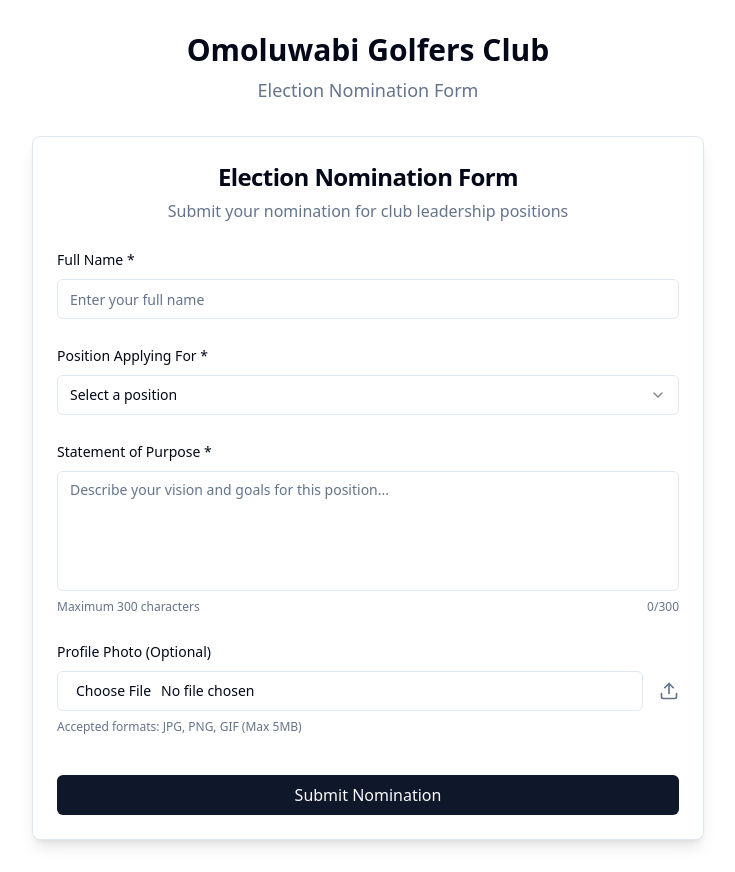
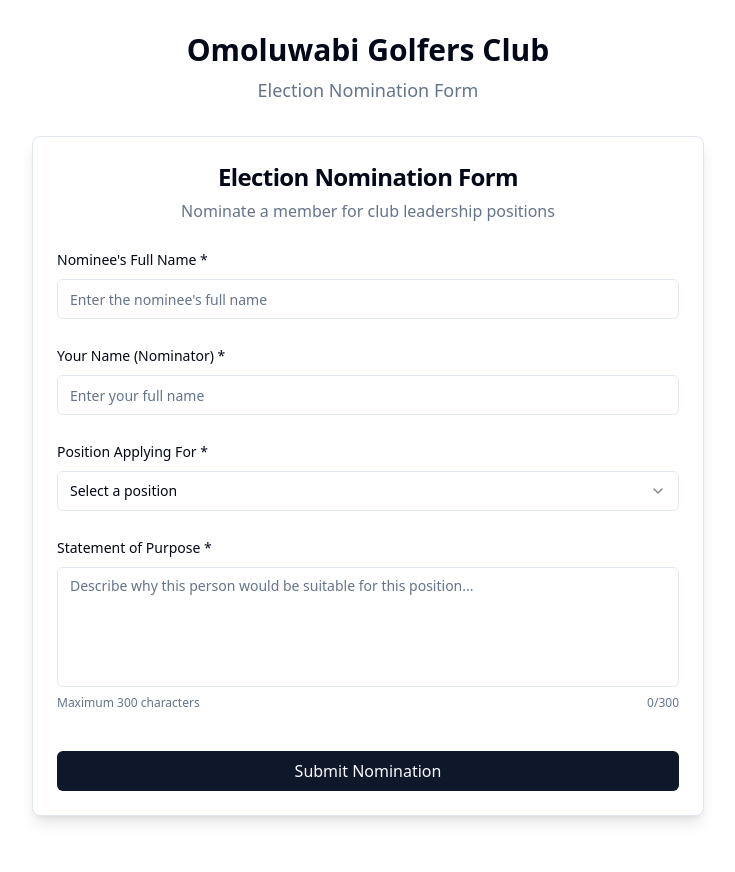
Before and after one commit to AdegbolaAnjolaoluwa/omoluwabi-nomination-form, a React (Vite) app: page / in a window 1280 px wide. Shown: the whole page, without its empty margins (272-1007 px from the left). After the commit the page ends 848 px from the top, so only its background shows below. Built offline with nearby package versions, Linux system fonts and the light colour scheme.

Commit message:
Refactor: Allow nominations by others, remove photo upload
- Modified the nomination form to allow nominations for others.
- Removed the profile photo upload feature.

```diff
--- a/src/components/NominationForm.tsx
+++ b/src/components/NominationForm.tsx
@@ -13,22 +13,21 @@ import {
   SelectValue,
 } from "@/components/ui/select";
 import { useToast } from "@/hooks/use-toast";
-import { Upload } from "lucide-react";
 
 interface NominationData {
-  fullName: string;
+  nomineeName: string;
+  nominatorName: string;
   position: string;
   statementOfPurpose: string;
-  profilePhoto?: File;
 }
 
 const NominationForm = () => {
   const [formData, setFormData] = useState<NominationData>({
-    fullName: "",
+    nomineeName: "",
+    nominatorName: "",
     position: "",
     statementOfPurpose: "",
   });
-  const [profilePhoto, setProfilePhoto] = useState<File | null>(null);
   const [isSubmitting, setIsSubmitting] = useState(false);
   const { toast } = useToast();
 
@@ -46,38 +45,20 @@ const NominationForm = () => {
     }));
   };
 
-  const handleFileChange = (event: React.ChangeEvent<HTMLInputElement>) => {
-    const file = event.target.files?.[0];
-    if (file) {
-      // Validate file type
-      if (!file.type.startsWith('image/')) {
-        toast({
-          title: "Invalid file type",
-          description: "Please select an image file.",
-          variant: "destructive",
-        });
-        return;
-      }
-
-      // Validate file size (5MB limit)
-      if (file.size > 5 * 1024 * 1024) {
-        toast({
-          title: "File too large",
-          description: "Please select an image smaller than 5MB.",
-          variant: "destructive",
-        });
-        return;
-      }
-
-      setProfilePhoto(file);
-    }
-  };
-
   const validateForm = (): boolean => {
-    if (!formData.fullName.trim()) {
+    if (!formData.nomineeName.trim()) {
       toast({
         title: "Validation Error",
-        description: "Full Name is required.",
+        description: "Nominee's Full Name is required.",
+        variant: "destructive",
+      });
+      return false;
+    }
+
+    if (!formData.nominatorName.trim()) {
+      toast({
+        title: "Validation Error",
+        description: "Your Name (Nominator) is required.",
         variant: "destructive",
       });
       return false;
@@ -117,7 +98,6 @@ const NominationForm = () => {
   const submitNomination = async (data: NominationData) => {
     // This function will be implemented when Supabase is connected
     console.log("Nomination data to be submitted:", data);
-    console.log("Profile photo:", profilePhoto);
 
     // Simulate API call
     await new Promise(resolve => setTimeout(resolve, 2000));
@@ -135,12 +115,7 @@ const NominationForm = () => {
     setIsSubmitting(true);
 
     try {
-      const nominationData = {
-        ...formData,
-        profilePhoto: profilePhoto || undefined,
-      };
-
-      const result = await submitNomination(nominationData);
+      const result = await submitNomination(formData);
 
       if (result.success) {
         toast({
@@ -150,17 +125,11 @@ const NominationForm = () => {
 
         // Reset form
         setFormData({
-          fullName: "",
+          nomineeName: "",
+          nominatorName: "",
           position: "",
           statementOfPurpose: "",
         });
-        setProfilePhoto(null);
-
-        // Reset file input
-        const fileInput = document.getElementById('profile-photo') as HTMLInputElement;
-        if (fileInput) {
-          fileInput.value = '';
-        }
       }
     } catch (error) {
       console.error("Submission error:", error);
@@ -184,22 +153,38 @@ const NominationForm = () => {
           Election Nomination Form
         </CardTitle>
         <p className="text-muted-foreground">
-          Submit your nomination for club leadership positions
+          Nominate a member for club leadership positions
         </p>
       </CardHeader>
 
       <CardContent>
         <form onSubmit={handleSubmit} className="space-y-6">
-          {/* Full Name */}
+          {/* Nominee's Full Name */}
           <div className="space-y-2">
-            <Label htmlFor="fullName" className="text-sm font-medium">
-              Full Name *
+            <Label htmlFor="nomineeName" className="text-sm font-medium">
+              Nominee's Full Name *
             </Label>
             <Input
-              id="fullName"
+              id="nomineeName"
               type="text"
-              value={formData.fullName}
-              onChange={(e) => handleInputChange("fullName", e.target.value)}
+              value={formData.nomineeName}
+              onChange={(e) => handleInputChange("nomineeName", e.target.value)}
+              placeholder="Enter the nominee's full name"
+              className="w-full"
+              required
+            />
+          </div>
+
+          {/* Nominator's Name */}
+          <div className="space-y-2">
+            <Label htmlFor="nominatorName" className="text-sm font-medium">
+              Your Name (Nominator) *
+            </Label>
+            <Input
+              id="nominatorName"
+              type="text"
+              value={formData.nominatorName}
+              onChange={(e) => handleInputChange("nominatorName", e.target.value)}
               placeholder="Enter your full name"
               className="w-full"
               required
@@ -238,7 +223,7 @@ const NominationForm = () => {
               id="statement"
               value={formData.statementOfPurpose}
               onChange={(e) => handleInputChange("statementOfPurpose", e.target.value)}
-              placeholder="Describe your vision and goals for this position..."
+              placeholder="Describe why this person would be suitable for this position..."
               className="w-full min-h-[120px] resize-none"
               maxLength={characterLimit}
               required
@@ -249,33 +234,6 @@ const NominationForm = () => {
                 {characterCount}/{characterLimit}
               </span>
             </div>
-          </div>
-
-          {/* Profile Photo Upload */}
-          <div className="space-y-2">
-            <Label htmlFor="profile-photo" className="text-sm font-medium">
-              Profile Photo (Optional)
-            </Label>
-            <div className="flex items-center gap-4">
-              <div className="flex-1">
-                <Input
-                  id="profile-photo"
-                  type="file"
-                  accept="image/*"
-                  onChange={handleFileChange}
-                  className="w-full"
-                />
-              </div>
-              <Upload className="h-5 w-5 text-muted-foreground" />
-            </div>
-            {profilePhoto && (
-              <p className="text-sm text-muted-foreground">
-                Selected: {profilePhoto.name}
-              </p>
-            )}
-            <p className="text-xs text-muted-foreground">
-              Accepted formats: JPG, PNG, GIF (Max 5MB)
-            </p>
           </div>
 
           {/* Submit Button */}
```
